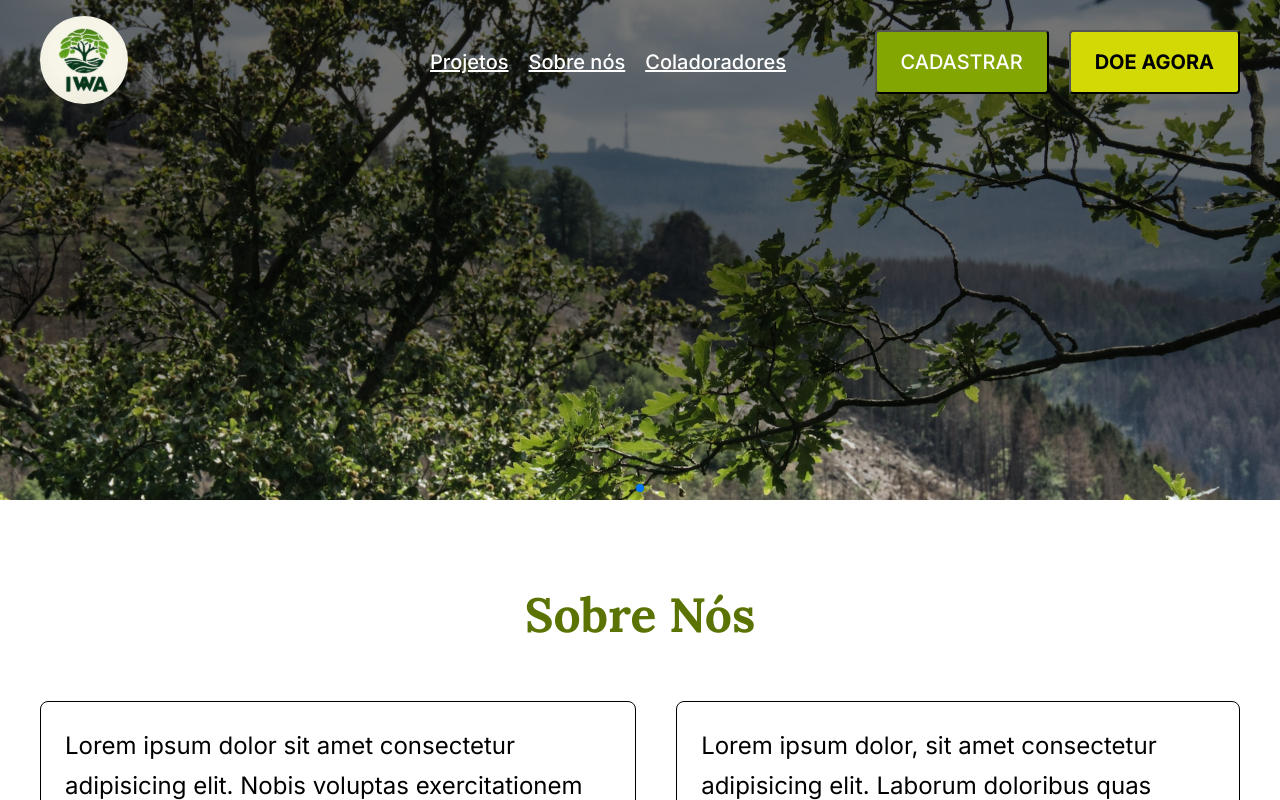
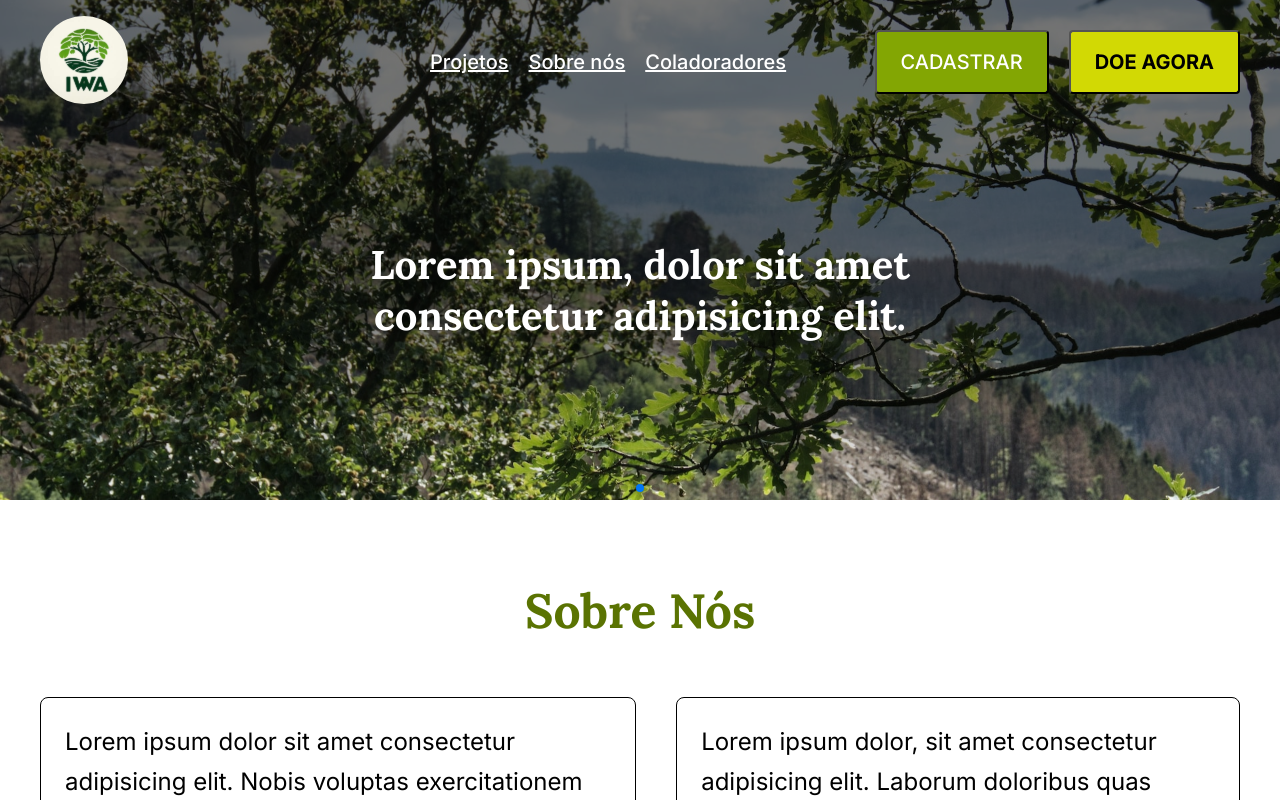
Before and after one commit to JessyeKessia/Anary-Nyn, an Angular app: page / in a window 1280 px wide. Shown: the top 800 px of the page. Built offline with nearby package versions, Linux system fonts and the light colour scheme.

Commit message:
adicionando titulo principal no carrosel

```diff
--- a/src/app/components/carousel/carousel.component.css
+++ b/src/app/components/carousel/carousel.component.css
@@ -1,3 +1,7 @@
+.container {
+  height: 500px;
+}
+
 img {
   width: 100vw;
   height: 500px;
--- a/src/app/components/head/head.component.css
+++ b/src/app/components/head/head.component.css
@@ -1,6 +1,15 @@
 header {
+  width: 100%;
+  position: relative;
+}
+
+header::after {
+  content: '';
   position: absolute;
+  top: 0;
+  left: 0;
   z-index: 10;
+  display: block;
   width: 100%;
   height: 500px;
   background: linear-gradient(
@@ -11,6 +20,11 @@ header {
 }
 
 .container-head {
+  position: absolute;
+  top: 0;
+  left: 0;
+  z-index: 20;
+  width: 100%;
   display: flex;
   justify-content: space-between;
   align-items: center;
@@ -19,12 +33,10 @@ header {
 }
 
 .logo {
-  width: 88px;
-  height: 88px;
+  width: 5.5rem;
+  height: 5.5rem;
 }
-.menu {
-  text-align: center;
-}
+
 .options-menu {
   display: flex;
   text-align: center;
@@ -84,3 +96,14 @@ button {
 .cadastra:hover {
   background-color: #90b803;
 }
+
+h1 {
+  position: absolute;
+  z-index: 20;
+  top: 60%;
+  left: 50%;
+  transform: translate(-50%, -60%);
+  text-align: center;
+  color: #fff;
+  font-size: 2.5rem;
+}
--- a/src/app/components/head/head.component.html
+++ b/src/app/components/head/head.component.html
@@ -1,6 +1,9 @@
 <header>
   <div class="container-head">
-    <a href="#"> <img src="/assets/logo-desktop.svg" class="logo" /></a>
+    <a href="#">
+      <img src="/assets/logo-desktop.svg" class="logo" />
+    </a>
+
     <div class="options-menu">
       <ul>
         <li>Projetos</li>
@@ -8,11 +11,14 @@
         <li>Coladoradores</li>
       </ul>
     </div>
+
     <div class="options-bottons">
       <button class="cadastra" onclick="redirectToHome()">CADASTRAR</button>
       <button class="doe" onclick="redirectToDoa()">DOE AGORA</button>
     </div>
   </div>
+
+  <app-carousel></app-carousel>
+
+  <h1>Lorem ipsum, dolor sit amet consectetur adipisicing elit.</h1>
 </header>
-
-<app-carousel></app-carousel>
--- a/src/styles.css
+++ b/src/styles.css
@@ -7,6 +7,12 @@
     text-decoration-color, fill, stroke;
   transition-timing-function: cubic-bezier(0.4, 0, 0.2, 1);
   transition-duration: 150ms;
+}
+
+html, body {
+  width: 100vw;
+  height: 100%;
+  overflow-x: hidden;
 }
 
 h1,
```
